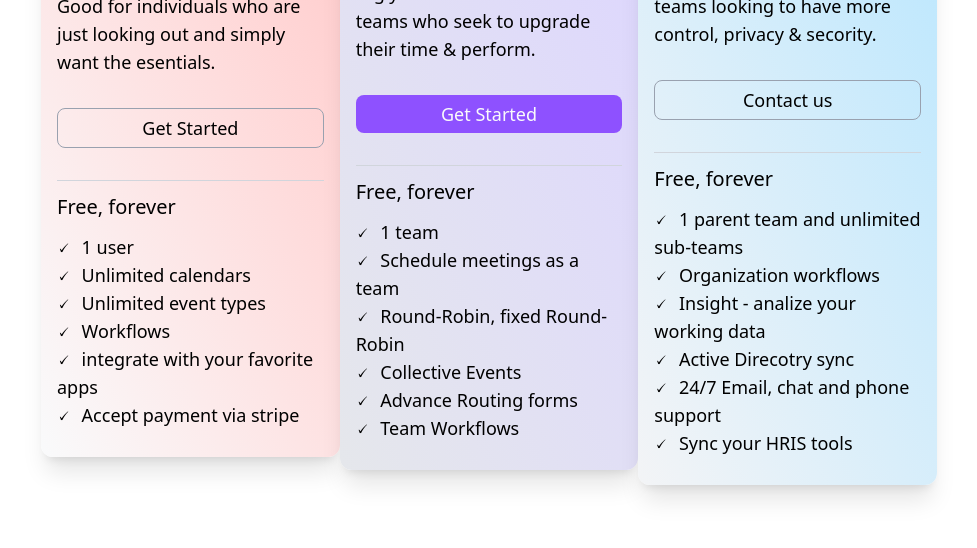
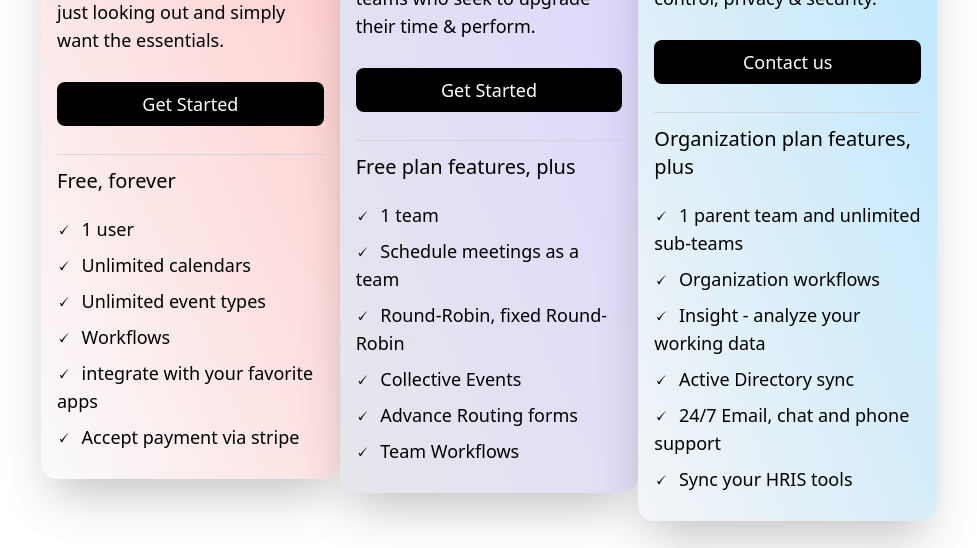
Before and after one commit to BRajendra10/Tailwind-CSS, a plain HTML site: page Pricing-card/index.html in a window 1280 px wide. Shown: the part 252-800 px from the top of the page, without its empty margins (151-1128 px from the left). Drawn offline with nearby package versions, Linux system fonts and the light colour scheme.

Commit message:
Project finished

```diff
--- a/Pricing-card/index.html
+++ b/Pricing-card/index.html
@@ -12,7 +12,7 @@
 
     <main class="main flex justify-center items-center w-full h-screen">
         <div class="flex justify-evenly items-center w-[70%] h-[700px]">
-            <div class="w-[380px] h-fit p-4 hover:scale-105 bg-gradient-to-bl from-red-200 to-gray-50 rounded-xl shadow-xl">
+            <div class="w-[380px] h-fit p-4 hover:scale-105 transition-transform duration-300 ease-in-out bg-gradient-to-bl from-red-200 to-gray-50 rounded-2xl shadow-2xl">
                 <h3 class="text-xl mb-5">Individuals</h3>
                 <span class="text-lg">Starts at</span>
 
@@ -21,14 +21,14 @@
                     <span>per month/user</span>
                 </div>
 
-                <p class="subpixel-antialiased text-lg mt-3">Good for individuals who are just looking out and simply want the esentials.</p>
+                <p class="subpixel-antialiased text-lg mt-3">Good for individuals who are just looking out and simply want the essentials.</p>
 
-                <button class="w-full h-50px border border-gray-400 text-lg rounded-lg py-[5px] my-8">Get Started</button>
+                <button class="w-full bg-black text-white text-lg rounded-lg py-2 hover:bg-gray-800 transition-all my-7">Get Started</button>
 
                 <div class="w-full border-t-1 border-gray-300 py-3">
-                    <h4 class="text-xl mb-3">Free, forever</h4>
+                    <h4 class="text-xl mb-5">Free, forever</h4>
 
-                    <ul class="flex-col">
+                    <ul class="flex flex-col gap-2 mt-4">
                         <li class="text-lg before:content-['🗸'] before:mr-3">1 user</li>
                         <li class="text-lg before:content-['🗸'] before:mr-3">Unlimited calendars</li>
                         <li class="text-lg before:content-['🗸'] before:mr-3">Unlimited event types</li>
@@ -39,7 +39,7 @@
                 </div>
             </div>
 
-            <div class="w-[380px] h-fit p-4 hover:scale-105 bg-gradient-to-bl from-violet-200 to-gray-200 rounded-xl shadow-xl">
+            <div class="w-[380px] h-fit p-4 hover:scale-105 transition-transform duration-300 ease-in-out bg-gradient-to-bl from-violet-200 to-gray-200 rounded-2xl shadow-2xl">
                 <h3 class="text-xl mb-5">Teams</h3>
                 <span class="text-lg">Starts at</span>
 
@@ -48,14 +48,14 @@
                     <span>per month/user</span>
                 </div>
 
-                <p class="subpixel-antialiased text-lg mt-3">Higly recommended for small teams who seek to upgrade their time & perform.</p>
+                <p class="subpixel-antialiased text-lg mt-3">Highly recommended for small teams who seek to upgrade their time & perform.</p>
 
-                <button class="w-full h-50px bg-violet-500 text-gray-50 text-lg rounded-lg py-[5px] my-8">Get Started</button>
+                <button class="w-full bg-black text-white text-lg rounded-lg py-2 hover:bg-gray-800 transition-all my-7">Get Started</button>
 
                 <div class="w-full border-t-1 border-gray-300 py-3">
-                    <h4 class="text-xl mb-3">Free, forever</h4>
+                    <h4 class="text-xl mb-5">Free plan features, plus</h4>
 
-                    <ul class="flex-col">
+                    <ul class="flex flex-col gap-2 mt-4">
                         <li class="text-lg before:content-['🗸'] before:mr-3">1 team</li>
                         <li class="text-lg before:content-['🗸'] before:mr-3">Schedule meetings as a team</li>
                         <li class="text-lg before:content-['🗸'] before:mr-3">Round-Robin, fixed Round-Robin</li>
@@ -66,27 +66,27 @@
                 </div>
             </div>
 
-            <div class="w-[380px] h-fit p-4 hover:scale-105 bg-gradient-to-bl from-sky-200 to-gray-100 rounded-xl shadow-xl">
-                <h3 class="text-xl mb-5">Individuals</h3>
+            <div class="w-[380px] h-fit p-4 hover:scale-105 transition-transform duration-300 ease-in-out bg-gradient-to-bl from-sky-200 to-gray-100 rounded-2xl shadow-2xl">
+                <h3 class="text-xl mb-5">Enterprise</h3>
                 <span class="text-lg">Starts at</span>
 
                 <div class="w-full flex items-end text-lg mt-2">
-                    <h2 class="text-4xl inline-block mr-2">$15</h2>
+                    <h2 class="text-4xl inline-block mr-2">$15k</h2>
                     <span>per year</span>
                 </div>
 
-                <p class="subpixel-antialiased text-lg mt-3">Robust Scheduling for large teams looking to have more control, privacy & secority.</p>
+                <p class="subpixel-antialiased text-lg mt-3">Robust Scheduling for large teams looking to have more control, privacy & security.</p>
 
-                <button class="w-full h-50px border border-gray-400 text-lg rounded-lg py-[5px] my-8">Contact us</button>
+                <button class="w-full bg-black text-white text-lg rounded-lg py-2 hover:bg-gray-800 transition-all my-7">Contact us</button>
 
                 <div class="w-full border-t-1 border-gray-300 py-3">
-                    <h4 class="text-xl mb-3">Free, forever</h4>
+                    <h4 class="text-xl mb-5">Organization plan features, plus</h4>
 
-                    <ul class="flex-col">
+                    <ul class="flex flex-col gap-2 mt-4">
                         <li class="text-lg before:content-['🗸'] before:mr-3">1 parent team and unlimited sub-teams</li>
                         <li class="text-lg before:content-['🗸'] before:mr-3">Organization workflows</li>
-                        <li class="text-lg before:content-['🗸'] before:mr-3">Insight - analize your working data</li>
-                        <li class="text-lg before:content-['🗸'] before:mr-3">Active Direcotry sync</li>
+                        <li class="text-lg before:content-['🗸'] before:mr-3">Insight - analyze your working data</li>
+                        <li class="text-lg before:content-['🗸'] before:mr-3">Active Directory sync</li>
                         <li class="text-lg before:content-['🗸'] before:mr-3">24/7 Email, chat and phone support</li>
                         <li class="text-lg before:content-['🗸'] before:mr-3">Sync your HRIS tools </li>
                     </ul>
```
